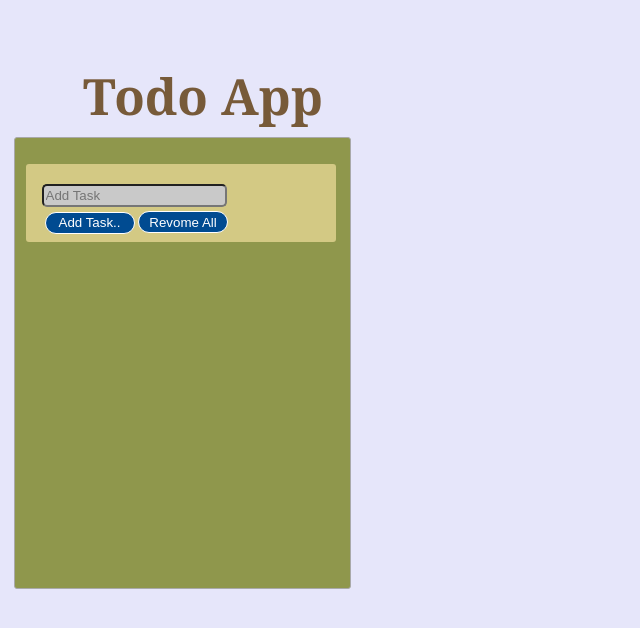
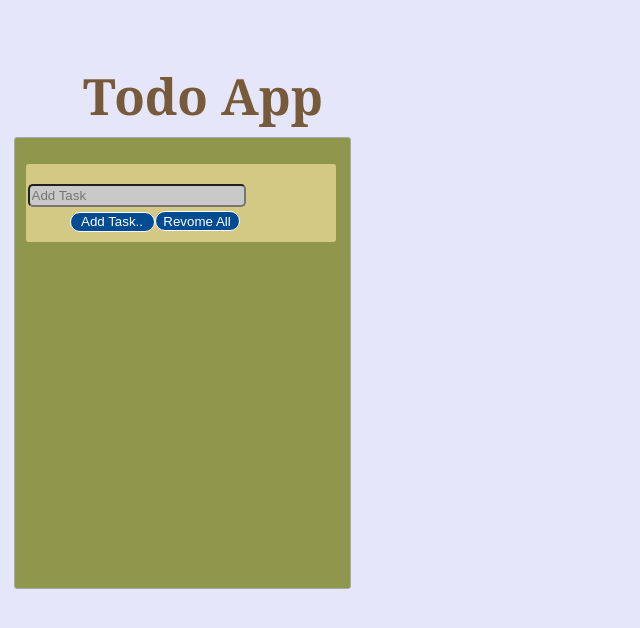
Before and after one commit to suleman-721/TodoList, a plain HTML site: page index.html in a window 1280 px wide. Shown: the top 628 px of the page, without its empty margins (0-640 px from the left). Drawn offline with Linux system fonts and the light colour scheme.

Commit message:
Add files via upload

```diff
--- a/style.css
+++ b/style.css
@@ -35,7 +35,7 @@ img{
 input{
     background-color: #C9C9C9;
     height: 17px;
-    max-width: 300px;
+        width: 210px;
     border-radius: 5px;
 }
 div{
@@ -72,10 +72,10 @@ h1{
 
 .button1{
       position: relative;
-    top: 4px;
-    left: 2px;
-    width:90px;
-    height:22px;
+     top: 4px;
+    left: 16px;
+    width: 85px;
+    height: 20px;
     border:1px solid #fff;
     border-radius: 20px;
     color:#fff;
@@ -84,10 +84,10 @@ h1{
 
 .button2{
       position: relative;
-    top: 27px;
-    left: -186px;
-    width:90px;
-    height:22px;
+     top: 26px;
+    left: -180px;
+    width: 85px;
+    height: 20px;
     border:1px solid #fff;
     border-radius: 20px;
     color:#fff;
```
